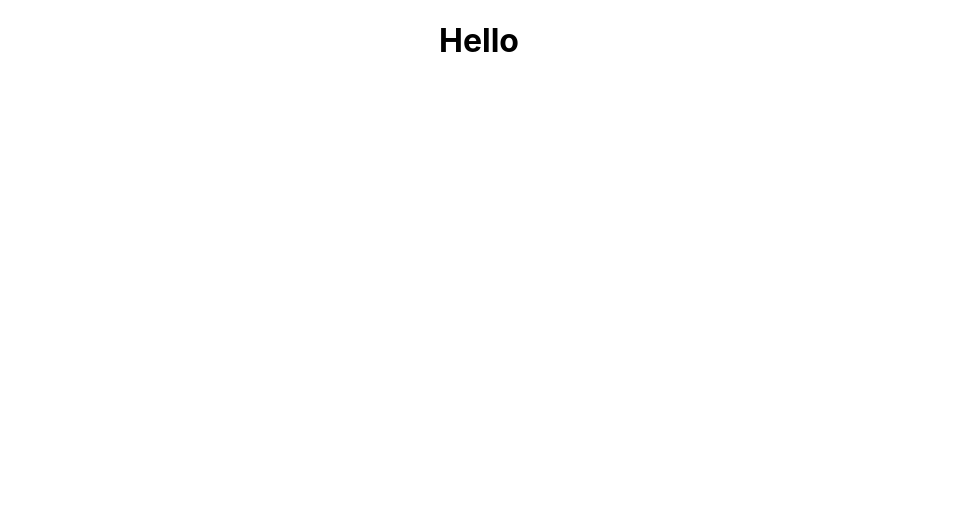
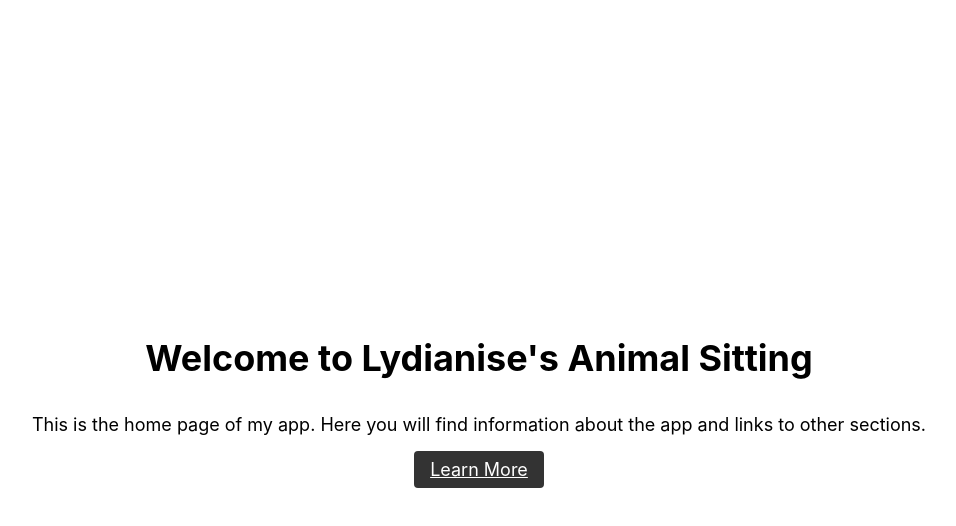
Before and after one commit to TEkdahl92/LAS, a React (Create React App) app: page / in a window 1280 px wide. Shown: the top 526 px of the page, without its empty margins (161-1117 px from the left). Built offline with nearby package versions, Linux system fonts and the light colour scheme.

Commit message:
created a working basic home page

```diff
--- a/src/App.css
+++ b/src/App.css
@@ -1,38 +1,28 @@
-.App {
-  text-align: center;
-}
-
-.App-logo {
-  height: 40vmin;
-  pointer-events: none;
-}
-
-@media (prefers-reduced-motion: no-preference) {
-  .App-logo {
-    animation: App-logo-spin infinite 20s linear;
-  }
-}
-
-.App-header {
-  background-color: #282c34;
-  min-height: 100vh;
+.container {
   display: flex;
   flex-direction: column;
   align-items: center;
   justify-content: center;
-  font-size: calc(10px + 2vmin);
-  color: white;
+  height: 100vh;
 }
 
-.App-link {
-  color: #61dafb;
+h1 {
+  font-size: 36px;
+  margin-bottom: 16px;
 }
 
-@keyframes App-logo-spin {
-  from {
-    transform: rotate(0deg);
-  }
-  to {
-    transform: rotate(360deg);
-  }
+p {
+  font-size: 18px;
+  margin-bottom: 16px;
+  text-align: center;
 }
+
+.btn {
+  padding: 8px 16px;
+  border: none;
+  border-radius: 4px;
+  background-color: #333;
+  color: #fff;
+  font-size: 18px;
+  cursor: pointer;
+}
--- a/src/App.jsx
+++ b/src/App.jsx
@@ -1,9 +1,10 @@
 import './App.css';
+import Home from "./Components/Home";
 
 function App() {
   return (
     <div className="App">
-      <h1> Hello</h1>
+    <Home />
     </div>
   );
 }
--- a/src/Components/Home.jsx
+++ b/src/Components/Home.jsx
@@ -0,0 +1,13 @@
+import React from 'react';
+
+function HomePage() {
+  return (
+    <div className="container">
+      <h1>Welcome to Lydianise's Animal Sitting</h1>
+      <p>This is the home page of my app. Here you will find information about the app and links to other sections.</p>
+      <a href="#" className="btn">Learn More</a>
+    </div>
+  );
+}
+
+export default HomePage;
```
